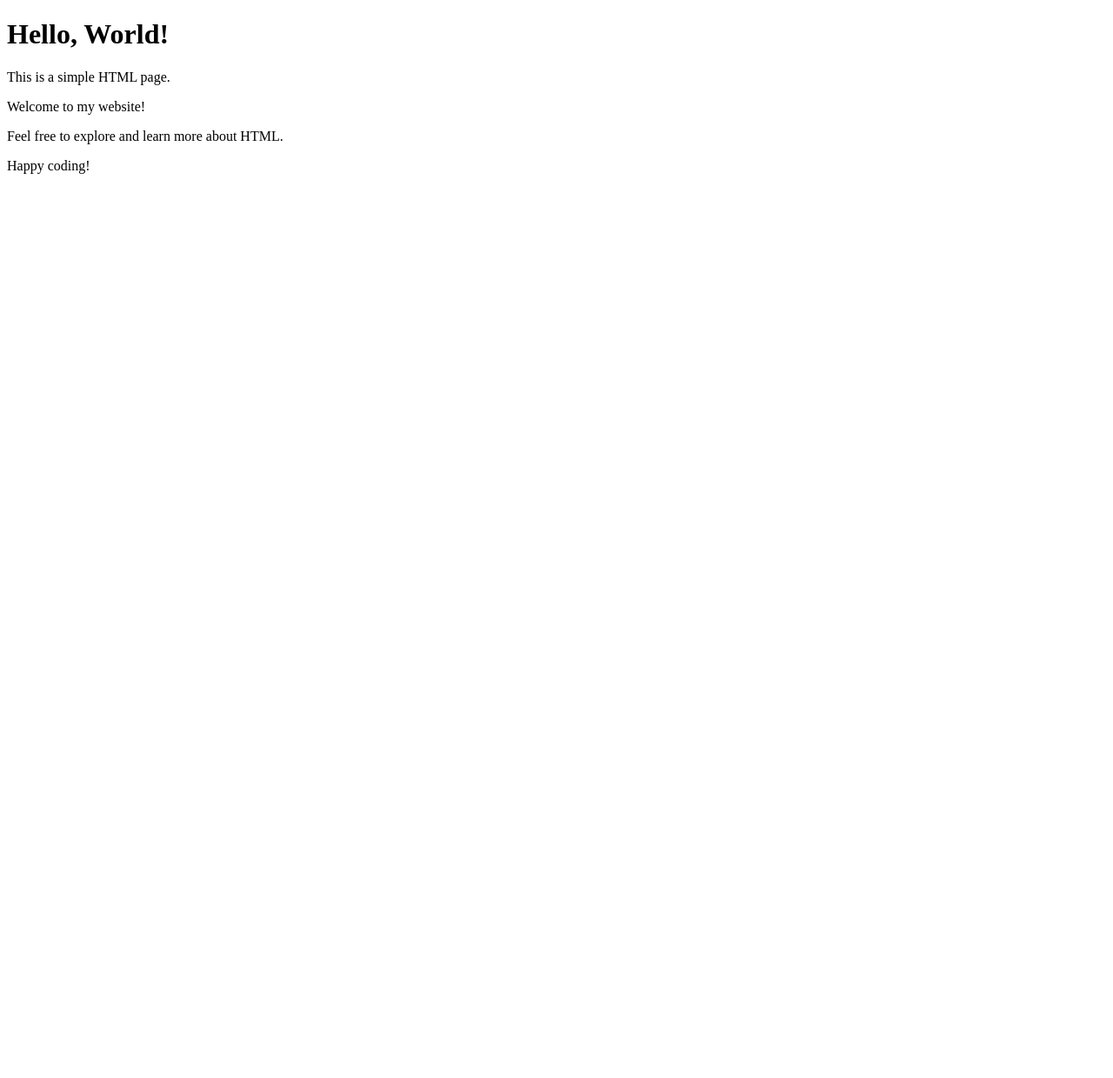
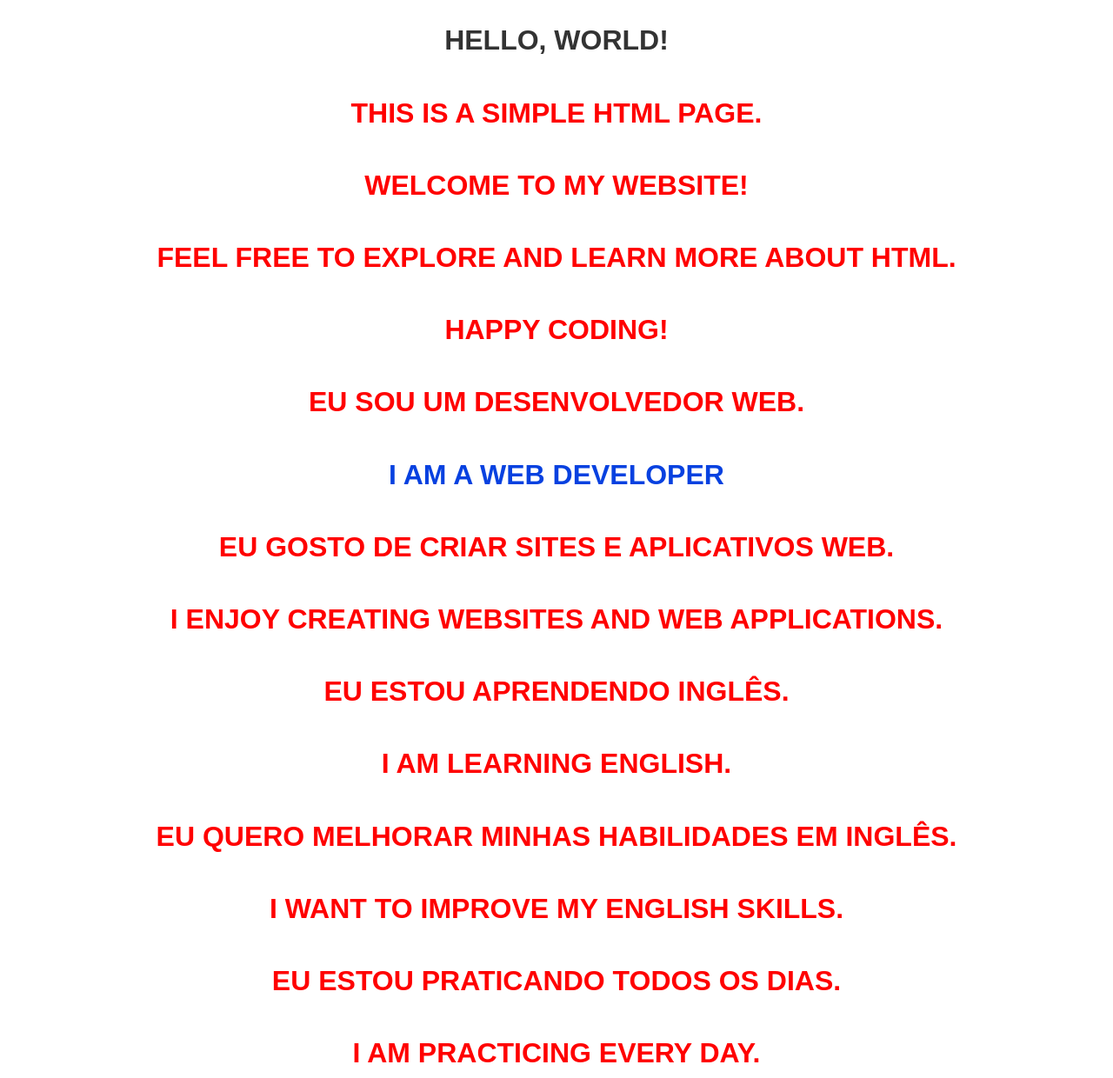
Before and after one commit to edskate/Engles-basico-001, a plain HTML site: page index010.html in a window 1280 px wide. Shown: the top 1240 px of the page at 87% size. Before the commit the page ends 800 px from the top, so only its background shows below. Drawn offline with Linux system fonts and the light colour scheme.

Commit message:
style.css

```diff
--- a/index010.html
+++ b/index010.html
@@ -3,7 +3,39 @@
 <head>
     <meta charset="UTF-8">
     <meta name="viewport" content="width=device-width, initial-scale=1.0">
-    <title>Document</title>
+    <title>My Simple HTML Page</title>
+    <style>
+        body {
+            font-family: Arial, sans-serif;
+            line-height: 1.6;
+            margin: 20px;
+        }
+        h1 {
+            color: #333;
+            font-size: 2em;
+            margin-bottom: 10px;
+            font-weight: bold;
+            text-align: center;
+            text-transform: uppercase;
+
+        }
+        h3 {
+            color: #0741e0;
+            font-size: 2em;
+            margin-bottom: 10px;
+            font-weight: bold;
+            text-align: center;
+            text-transform: uppercase;
+        }
+        p {
+            color: #ff0000;
+            font-size: 2em;
+            margin-bottom: 10px;
+            font-weight: bold;
+            text-align: center;
+            text-transform: uppercase;
+        }
+    </style>
 </head>
 <body>
     <h1>Hello, World!</h1>
@@ -11,5 +43,29 @@
     <p>Welcome to my website!</p>
     <p>Feel free to explore and learn more about HTML.</p>
     <p>Happy coding!</p>
+    <p>Eu sou um desenvolvedor web.</p>
+    <h3>I am a web developer</h3>
+    <p>Eu gosto de criar sites e aplicativos web.</p>
+    <p>I enjoy creating websites and web applications.</p>
+    <p>Eu estou aprendendo inglês.</p>
+    <p>I am learning English.</p>
+    <p>Eu quero melhorar minhas habilidades em inglês.</p>
+    <p>I want to improve my English skills.</p>
+    <p>Eu estou praticando todos os dias.</p>
+    <p>I am practicing every day.</p>
+    <p>Eu quero me tornar fluente em inglês.</p>
+    <p>I want to become fluent in English.</p>
+    <p>Eu estou muito motivado para aprender.</p>
+    <p>I am very motivated to learn.</p>
+    <p>Eu quero compartilhar meu conhecimento com os outros.</p>
+    <p>I want to share my knowledge with others.</p>
+    <p>Eu estou sempre buscando aprender coisas novas.</p>
+    <p>I am always looking to learn new things.</p>
+    <p>Eu quero viajar pelo mundo.</p>
+    <p>I want to travel the world.</p>
+    <p>Eu quero conhecer novas culturas.</p>
+    <p>I want to experience new cultures.</p>
+    <p>Eu quero aprender novas línguas.</p>
+    <p>I want to learn new languages.</p>
 </body>
 </html>
```
